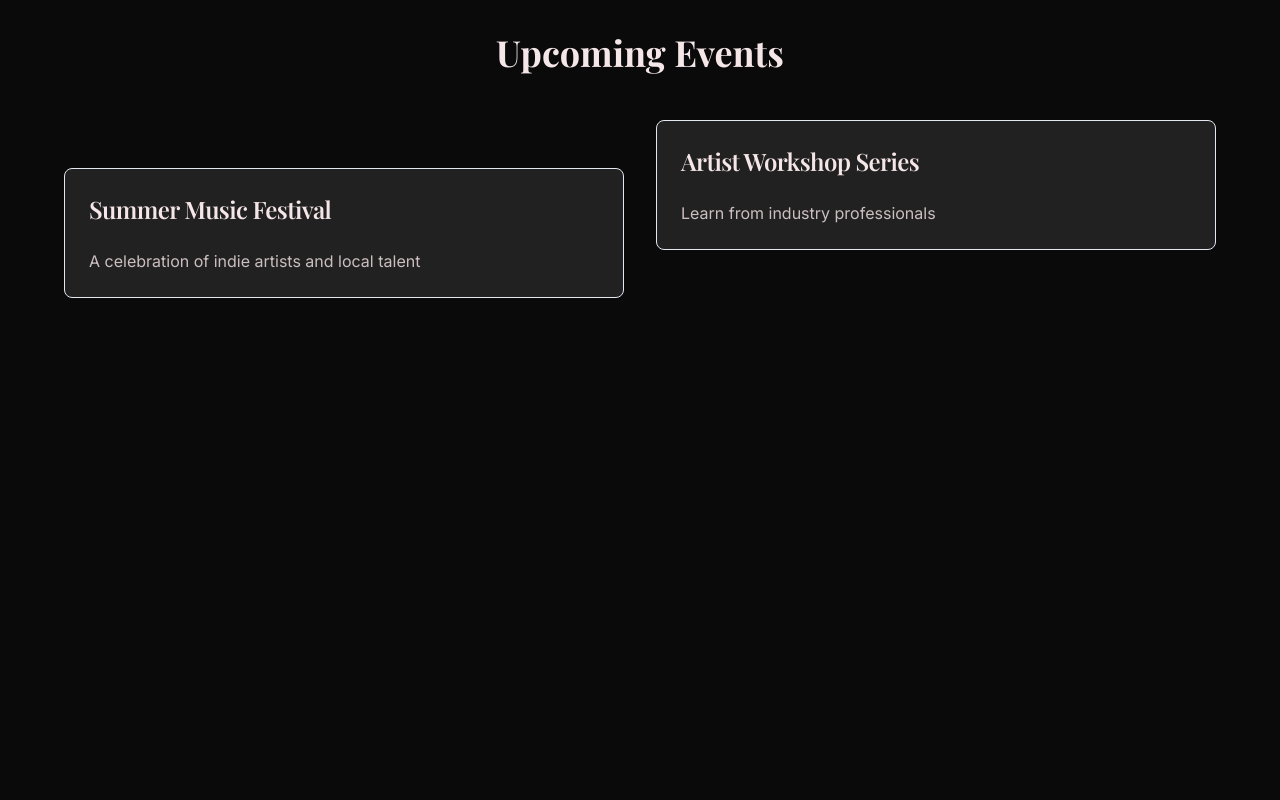
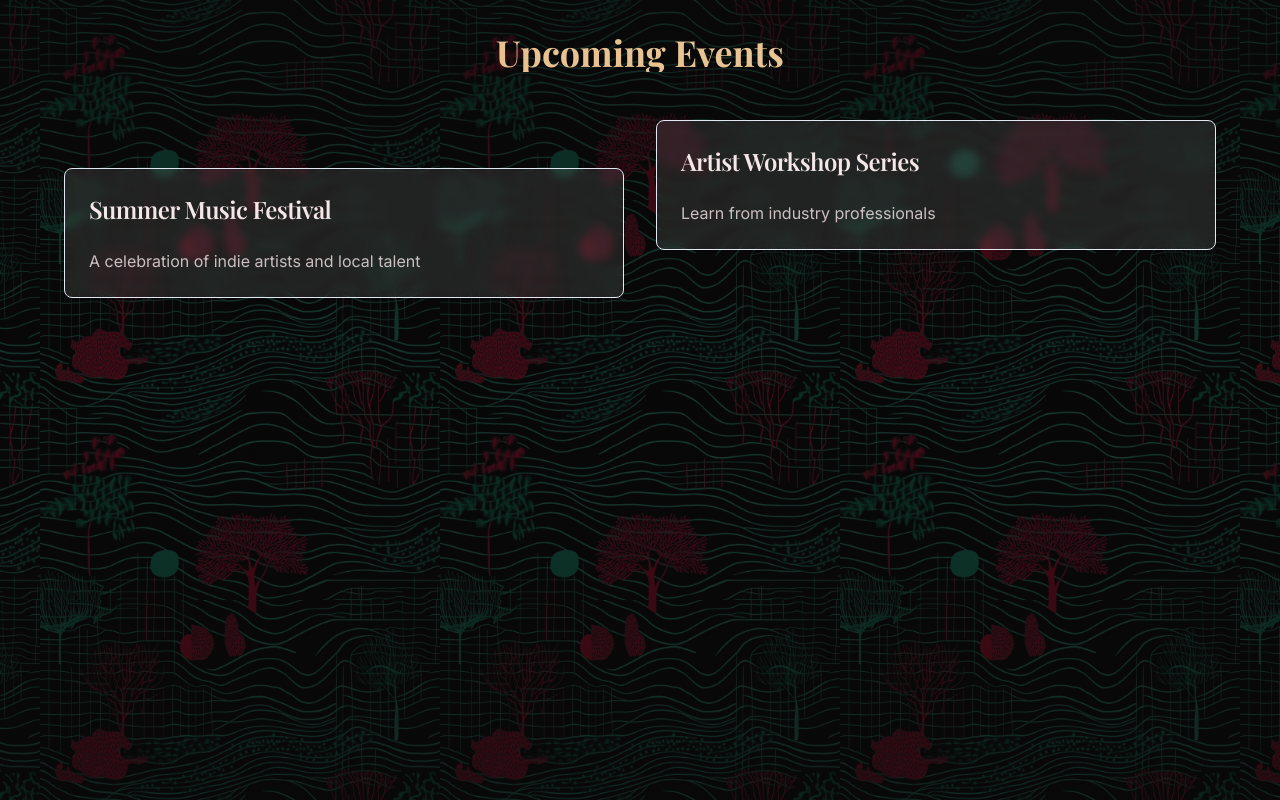
Before and after one commit to symphonyxr1/collage-canvas-haven, a React (Vite) app: page /events in a window 1280 px wide. Built offline with nearby package versions, Linux system fonts and the light colour scheme.

Commit message:
Update background image and theme
Modified the background image on the Events page to align with the theme of the home page.
[skip gpt_engineer]

```diff
--- a/src/pages/Events.tsx
+++ b/src/pages/Events.tsx
@@ -35,9 +35,20 @@ const Events = () => {
   };
 
   return (
-    <div className="min-h-screen bg-richBlack p-8">
+    <div className="min-h-screen bg-richBlack relative">
+      {/* Background Image */}
+      <div
+        className="absolute inset-0 bg-[url('/lovable-uploads/aee09444-0a2c-441b-9bc2-c8cdce4fad05.png')] bg-cover bg-center opacity-40"
+        style={{ backgroundSize: '400px' }}
+      />
+
+      {/* Gradient Overlay */}
+      <div className="absolute inset-0 bg-gradient-to-b from-richBlack/60 via-richBlack/40 to-richBlack/60" />
+
+      {/* Content */}
+      <div className="relative z-10 p-8">
         <div className="max-w-6xl mx-auto">
-        <h1 className="text-4xl font-playfair font-bold text-warmBeige mb-12 text-center">
+          <h1 className="text-4xl font-playfair font-bold mb-12 text-center bg-gradient-to-r from-[#e6b980] to-[#eacda3] text-transparent bg-clip-text">
             Upcoming Events
           </h1>
 
@@ -53,7 +64,7 @@ const Events = () => {
                   className={`cursor-pointer transition-all duration-300 hover:scale-105 ${
                     expandedId === event.id
                       ? "fixed inset-4 z-50 overflow-hidden"
-                    : "bg-warmBeige/10 hover:bg-warmBeige/20"
+                      : "bg-warmBeige/10 hover:bg-warmBeige/20 backdrop-blur-sm"
                   }`}
                   onClick={() => toggleExpand(event.id)}
                 >
@@ -92,6 +103,7 @@ const Events = () => {
           </div>
         </div>
       </div>
+    </div>
   );
 };
 
```
Also changed, not shown: public/lovable-uploads/aee09444-0a2c-441b-9bc2-c8cdce4fad05.png (added). Lines whose indentation alone changed are shown as unchanged.
